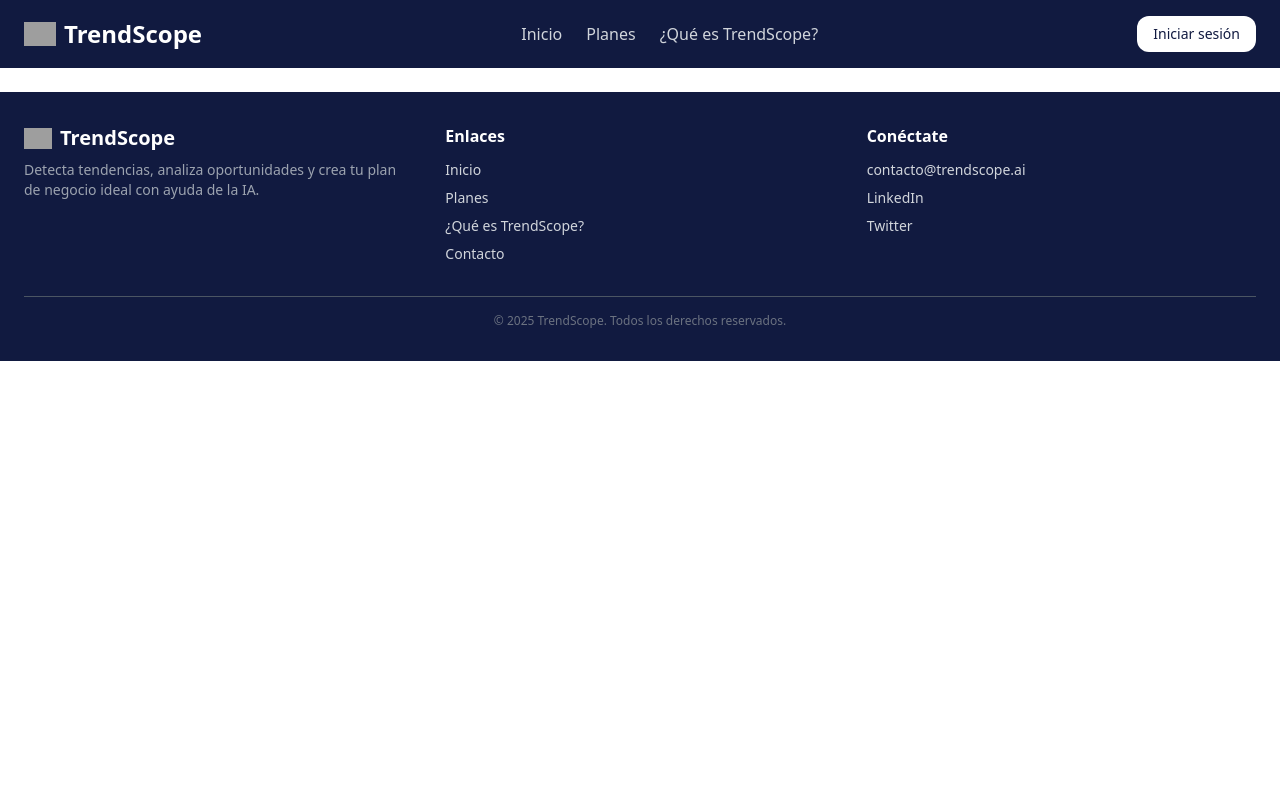
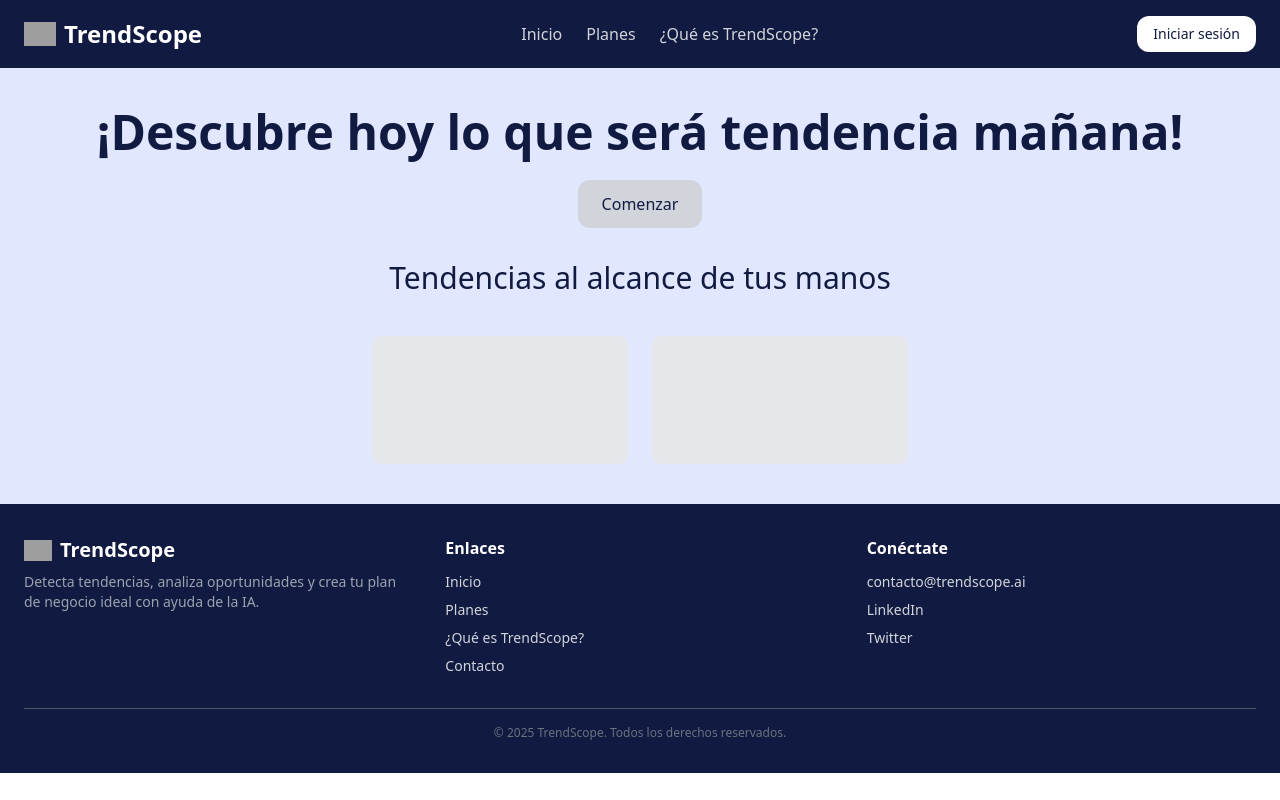
Before and after one commit to LuisMtz15/plantillas, a React (Create React App) app: page / in a window 1280 px wide. Built offline with nearby package versions, Linux system fonts and the light colour scheme; grey boxes are pictures that could not be loaded; the HTML template or start-up script is replaced by a standard one.

Commit message:
BloqueInformacion componente

```diff
--- a/package.json
+++ b/package.json
@@ -10,7 +10,6 @@
     "lucide-react": "^0.488.0",
     "react": "^19.1.0",
     "react-dom": "^19.1.0",
-    "react-scripts": "5.0.1",
     "web-vitals": "^2.1.4"
   },
   "scripts": {
@@ -39,6 +38,7 @@
   },
   "devDependencies": {
     "autoprefixer": "^10.4.21",
+    "react-scripts": "^5.0.1",
     "tailwindcss": "^3.4.17"
   }
 }
--- a/src/App.jsx
+++ b/src/App.jsx
@@ -1,11 +1,14 @@
+import React from "react";
+
 import Footer from "./components/Footer";
 import Header from "./components/Header";
+import BloqueInformacion from "./components/BloqueInformacion";
 
 function App() {
   return (
     <div>
       <Header />
-      <br />
+      <BloqueInformacion />
       <Footer />
     </div>
   );
--- a/src/components/BloqueInformacion.jsx
+++ b/src/components/BloqueInformacion.jsx
@@ -1,11 +1,26 @@
-import React from 'react'
+import React from 'react';
 
 const BloqueInformacion = () => {
   return (
-    <h1>
-      BloqueInformacion
-    </h1>
-  )
-}
+    <section className="w-full bg-[#e0e7ff] py-10 px-6 flex flex-col items-center">
+      <h1 className="text-4xl md:text-5xl font-bold text-[#111A40] text-center mb-6">
+        ¡Descubre hoy lo que será tendencia mañana!
+      </h1>
 
-export default BloqueInformacion
+      <button className="bg-gray-300 text-[#111A40] px-6 py-3 rounded-xl hover:bg-gray-400 transition text-base font-medium mb-8">
+        Comenzar
+      </button>
+
+      <h2 className="text-2xl md:text-3xl text-[#111A40] text-center mb-10">
+        Tendencias al alcance de tus manos
+      </h2>
+
+      <div className="flex flex-col md:flex-row gap-6 justify-center">
+        <div className="w-64 h-32 bg-gray-200 rounded-lg"></div>
+        <div className="w-64 h-32 bg-gray-200 rounded-lg"></div>
+      </div>
+    </section>
+  );
+};
+
+export default BloqueInformacion;
```
Also changed, not shown: 1 other file (tests, documents, lock files or other folders).
